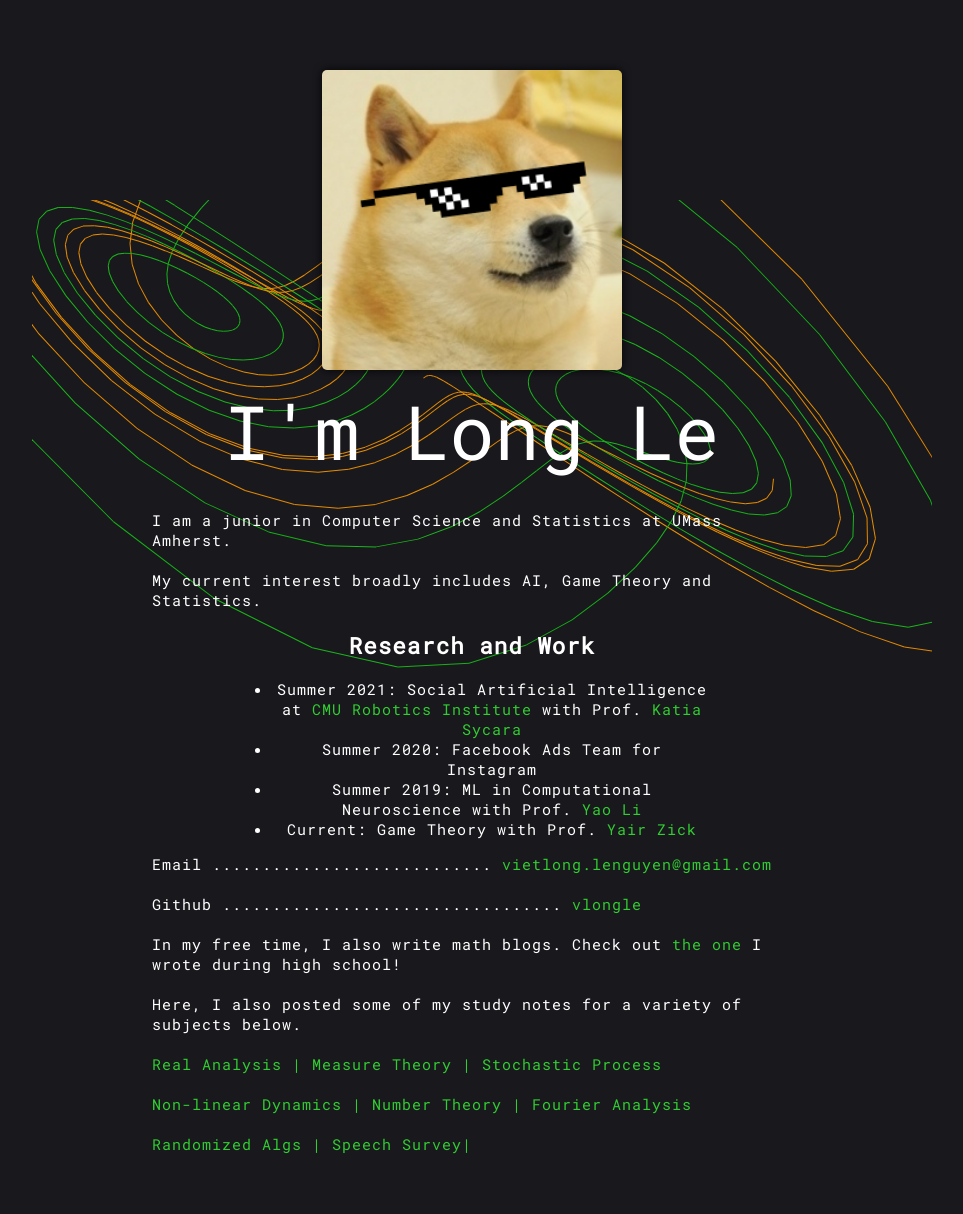
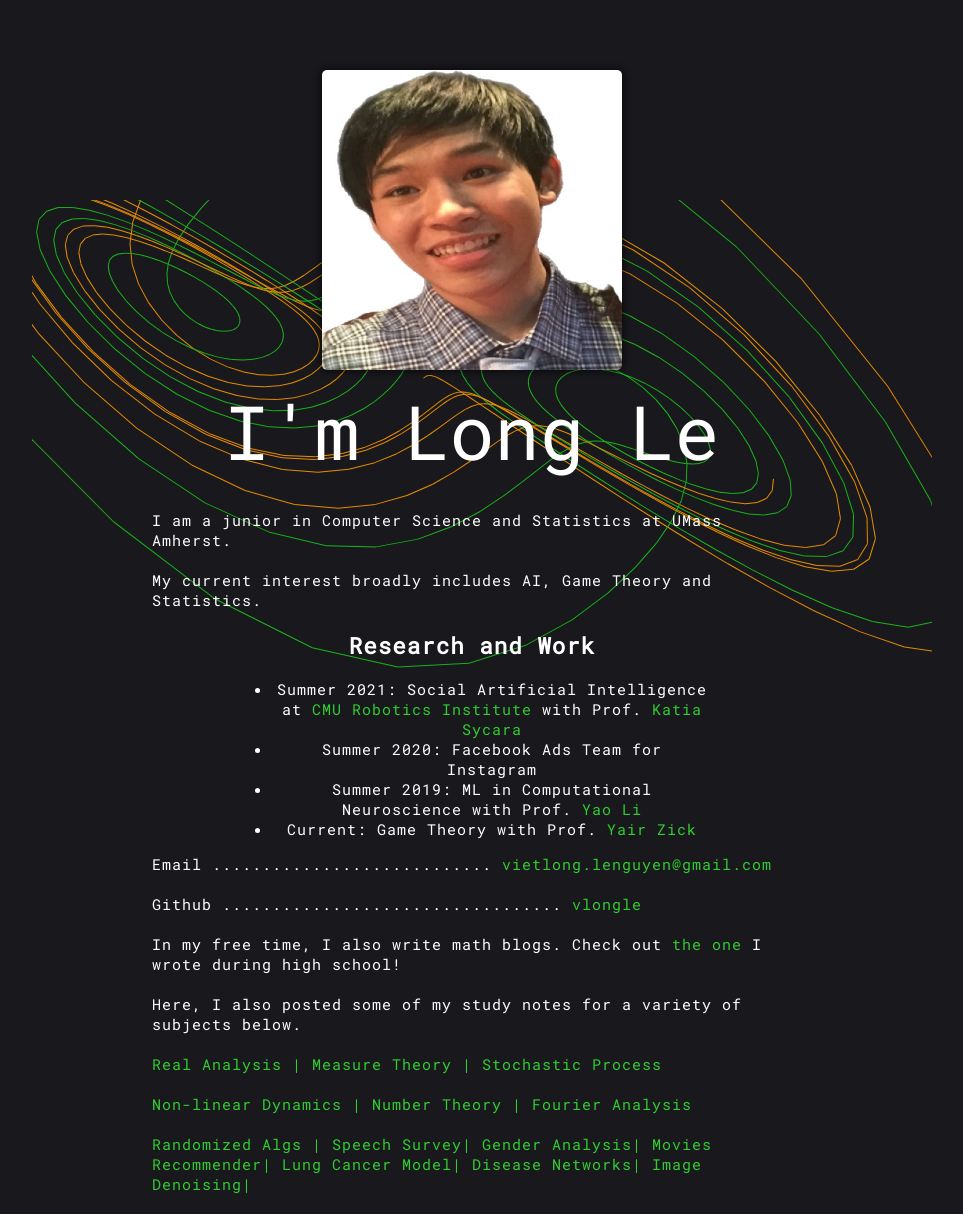
Before and after one commit to vlongle/vlongle.github.io, a plain HTML site: page index.html in a window 1280 px wide. Shown: the whole page, without its empty margins (168-1131 px from the left). Before the commit the page ends 1174 px from the top, so only its background shows below. Drawn offline with Linux system fonts and the light colour scheme.

Commit message:
change img and add report links

```diff
--- a/css/style.css
+++ b/css/style.css
@@ -77,8 +77,8 @@ a, a:link, a:visited {
     -webkit-box-shadow: 0 0 8px rgba(0, 0, 0, .8);
     -moz-box-shadow: 0 0 8px rgba(0, 0, 0, .8);
 
-    background: url(../img/cute_dog.png) no-repeat;
-    background-size: 300px 300px;
+    background: url(../img/self.jpg) no-repeat;
+    background-size: 300px 350px;
     margin-bottom: 0.3cm;
 }
 
--- a/index.html
+++ b/index.html
@@ -51,6 +51,12 @@
                      <p class="left">
                          <a href="./math/randomized.html">Randomized Algs | </a>
                          <a href="./writing/speech.pdf">Speech Survey| </a>
+                         <a href="./writing/CS_685_Project_Progress_Report_1_.pdf">Gender Analysis| </a>
+                         <a href="./writing/590OP_Final_Report.pdf">Movies Recommender| </a>
+                         <a href="./writing/610_Bayesian_report.pdf">Lung Cancer Model| </a>
+                         <a href="./writing/USA Networks.ipynb">Disease Networks| </a>
+                         <a href="./writing/math_697AM_report.pdf">Image Denoising| </a>
+
                       </p>
 
                 </div>
```
Also changed, not shown: img/self.jpg (added), 6 other files.
